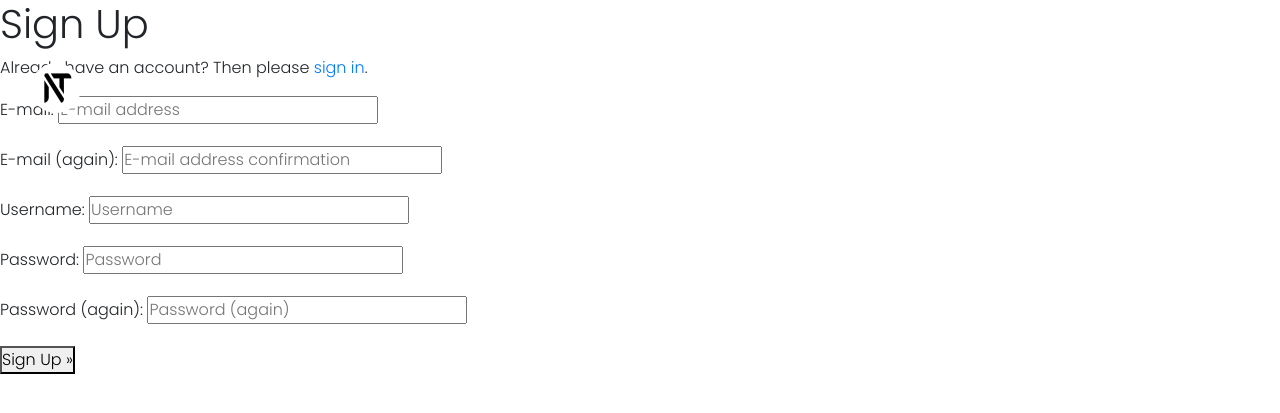
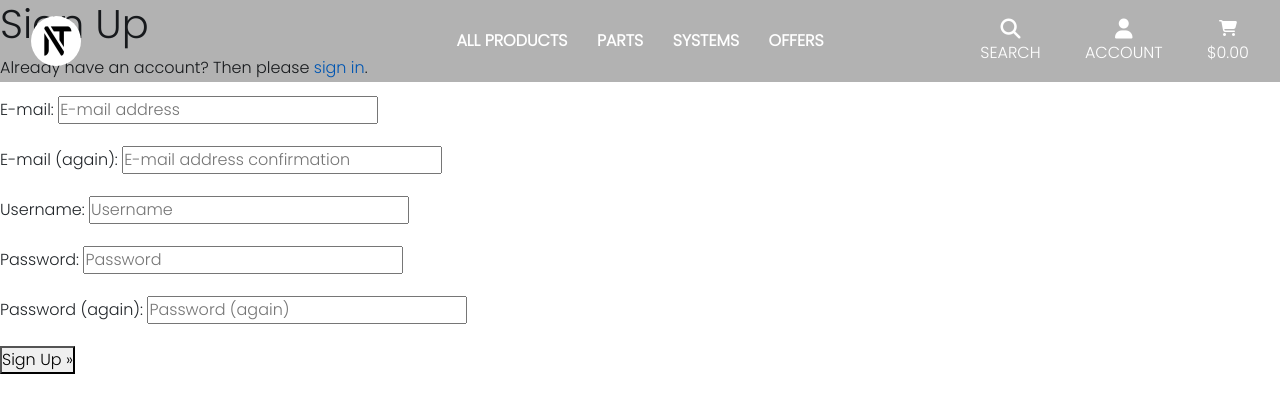
Before and after one commit to MarkD117/NexTech, a Django app: page /accounts/signup/ in a window 1280 px wide. Shown: the top 413 px of the page. Run offline with Django 3.2, Linux system fonts and the light colour scheme; some libraries are stand-ins or nearby versions.

Commit message:
Add nav bar css position fixes

```diff
--- a/static/css/base.css
+++ b/static/css/base.css
@@ -19,6 +19,22 @@
 .cart i,
 .cart p {
     color: white;
+}
+
+.navbar-bg {
+    background-color: rgba(0, 0, 0, 0.3)
+}
+
+.navbar-bg.active {
+    background-color: #2f27ce;
+    transition: background-color 0.3s ease;
+}
+
+#desktop-nav ul {
+    display: flex;
+    justify-content: space-around;
+    align-items: center;
+    flex-direction: row;
 }
 
 .search-box {
```
